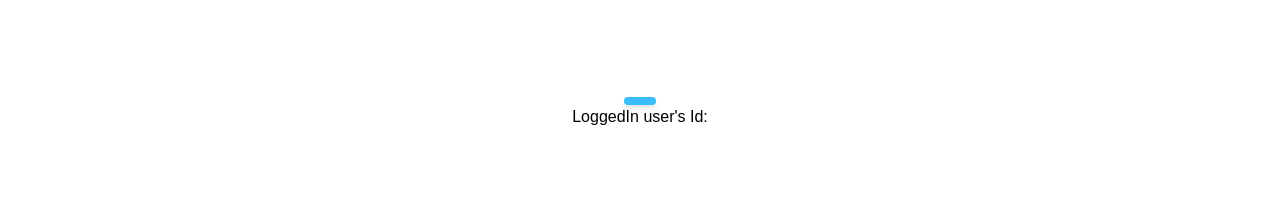
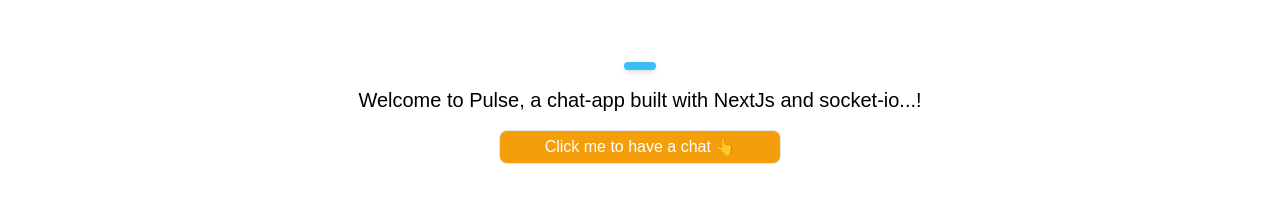
Before and after one commit to Anilcodes01/Wesockets, a Next.js app: page / in a window 1280 px wide. Shown: the part 287-490 px from the top of the page. Built offline with nearby package versions, Linux system fonts and the light colour scheme; no server answers.

Commit message:
added redirection to chat page

```diff
--- a/app/page.tsx
+++ b/app/page.tsx
@@ -1,7 +1,9 @@
 "use client";
 import { useSession } from "next-auth/react";
+import { useRouter } from "next/navigation";
 
 export default function Home() {
+  const router = useRouter();
   const { data: session } = useSession();
   const userId = session?.user.id;
   console.log(userId);
@@ -10,9 +12,19 @@
       <div className="text-black bg-sky-400 px-4 py-1 text-xl font-bold rounded-lg shadow-md">
         {session?.user.name}
       </div>
-      <span className="text-black">
-        LoggedIn user&apos;s Id: {userId}
-      </span>
+      <div className="flex flex-col items-center">
+        <p className="text-black text-xl mt-4">
+          Welcome to Pulse, a chat-app built with NextJs and socket-io...!
+        </p>
+        <button
+          onClick={() => {
+            router.push("/chat");
+          }}
+          className="text-white mt-4 bg-amber-500 w-1/2  border px-4 py-1 rounded-lg"
+        >
+          Click me to have a chat 👆
+        </button>
+      </div>
     </div>
   );
 }
```
